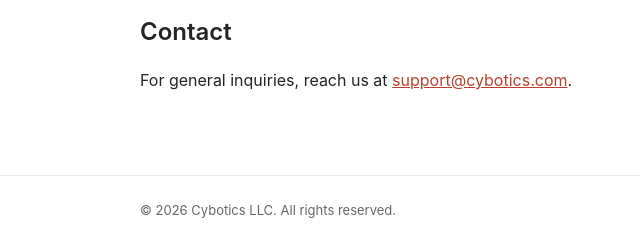
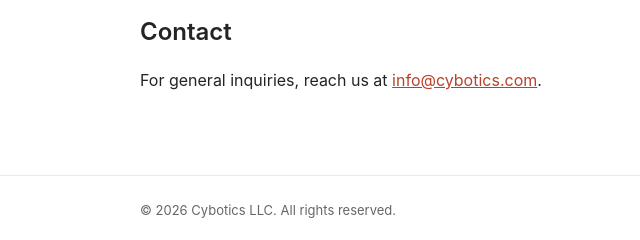
Before and after one commit to cybotics/cybotics.github.io, a plain HTML site: page index.html in a window 1280 px wide. Shown: the part 1044-1284 px from the top of the page, 0-640 px from the left. Drawn offline with Linux system fonts and the light colour scheme.

Commit message:
Update index.html email address

```diff
--- a/index.html
+++ b/index.html
@@ -148,7 +148,7 @@
       <div class="container">
         <h2>Contact</h2>
         <p>For general inquiries, reach us at
-          <a href="mailto:khurram@cybotics.com">support@cybotics.com</a>.
+          <a href="mailto:info@cybotics.com">info@cybotics.com</a>.
         </p>
       </div>
     </section>
```
